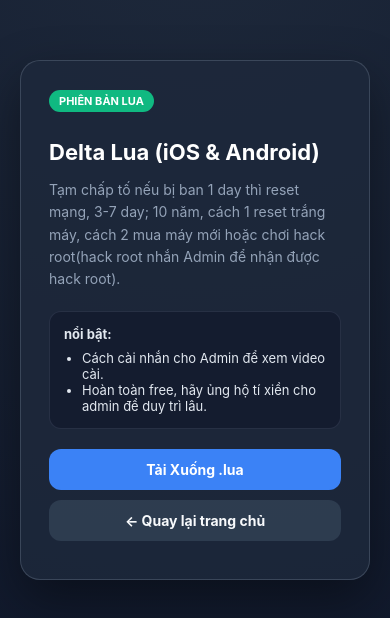
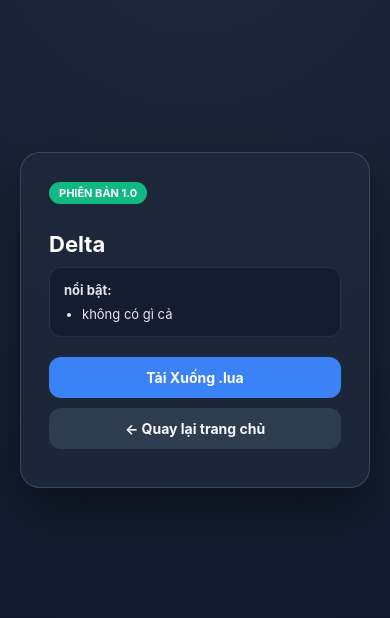
Before and after one commit to taigame12398999/huy-mod-projet-1, a plain HTML site: page hacklua.html in a window 390 px wide. Shown: the part 102-720 px from the top of the page. Drawn offline with Linux system fonts and the light colour scheme.

Commit message:
Sync from 3012 Mobile IDE

```diff
--- a/hacklua.html
+++ b/hacklua.html
@@ -53,15 +53,13 @@
   </head>
   <body>
     <div class="container">
-      <div class="badge">PHIÊN BẢN LUA</div>
-      <h1>Delta Lua (iOS & Android)</h1>
-      <p>Tạm chấp tố nếu bị ban 1 day thì reset mạng, 3-7 day; 10 năm, cách 1 reset trắng máy, cách 2 mua máy mới hoặc chơi hack root(hack root nhắn Admin để nhận được hack root).</p>
+      <div class="badge">PHIÊN BẢN 1.0</div>
+      <h1>Delta</h1>
 
       <div class="detail-box">
         <strong> nổi bật:</strong>
         <ul style="margin: 8px 0 0 18px; padding: 0;">
-          <li>Cách cài nhắn cho Admin để xem video cài.</li>
-          <li>Hoàn toàn free, hãy ủng hộ tí xiền cho admin để duy trì lâu.</li>
+          <li>không có gì cả</li>
         </ul>
       </div>
 
```
Also changed, not shown: index.html (+6 -6 lines).
